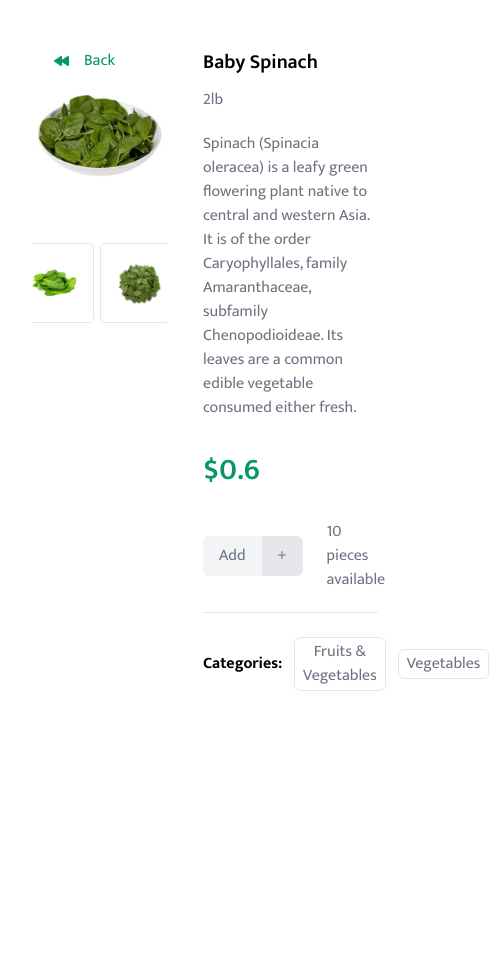
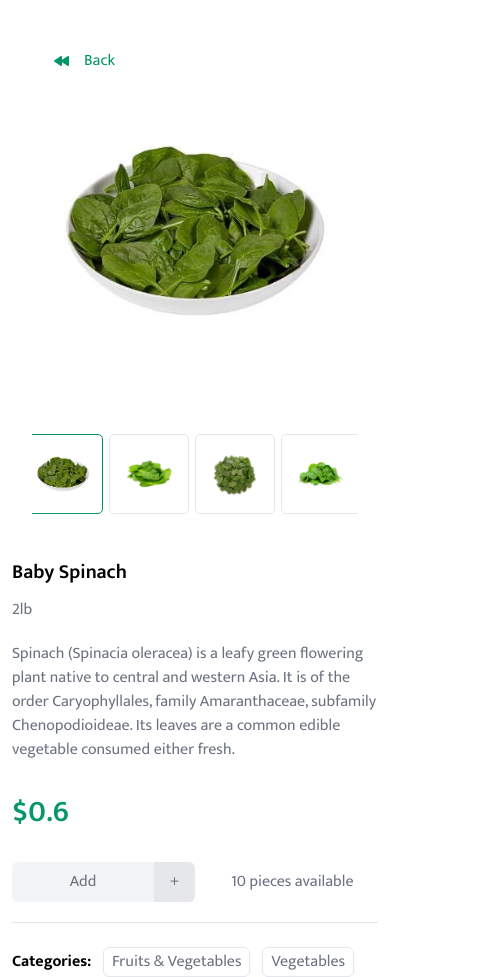
Before and after one commit to hossainrabbi/pick_bazar, a React (Create React App) app: page /products/1 in a window 390 px wide. Shown: the whole page, 489 px wide, since content can reach past the window. Before the commit the page ends 844 px from the top, so only its background shows below. Built offline with nearby package versions, Linux system fonts and the light colour scheme.

Commit message:
grid responsive

```diff
--- a/src/components/Products/Products.js
+++ b/src/components/Products/Products.js
@@ -9,7 +9,7 @@
     return (
         <section className="bg-gray-100 py-10">
             <Container>
-                <div className="grid grid-cols-4 gap-4">
+                <div className="grid grid-cols-1 sm:grid-cols-2 md:grid-cols-3 lg:grid-cols-4 gap-4">
                     {products.map((item) => (
                         <div key={item.id}>
                             <ProductCart {...item} />
--- a/src/pages/ProductDetails.js
+++ b/src/pages/ProductDetails.js
@@ -23,7 +23,7 @@
     return (
         <article className="mt-12">
             <Container>
-                <div className="grid grid-cols-2 gap-4">
+                <div className="grid grid-cols-1 md:grid-cols-2 gap-4">
                     <div className="relative">
                         <ProductCarousel name={name} images={images} />
                         <Link
```
